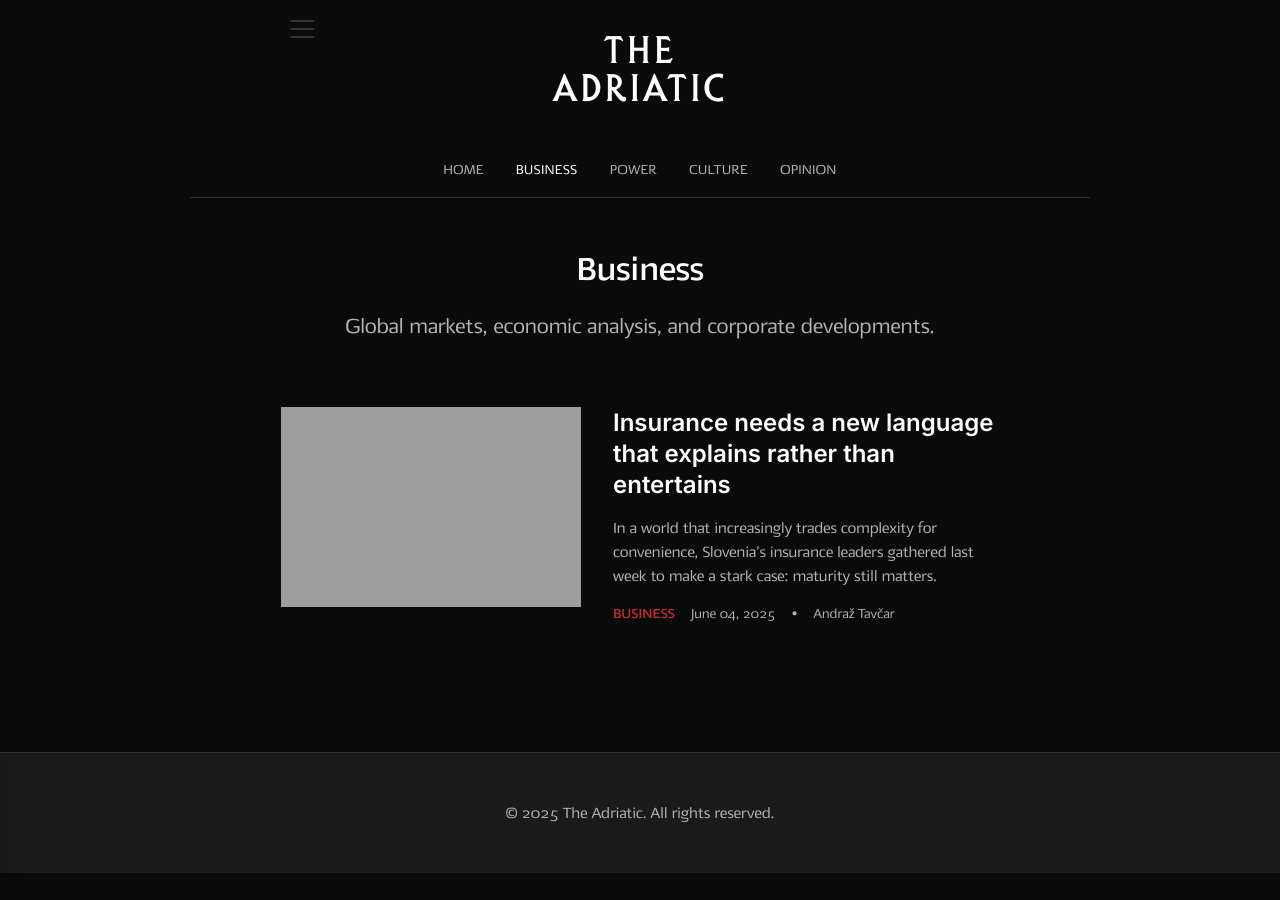
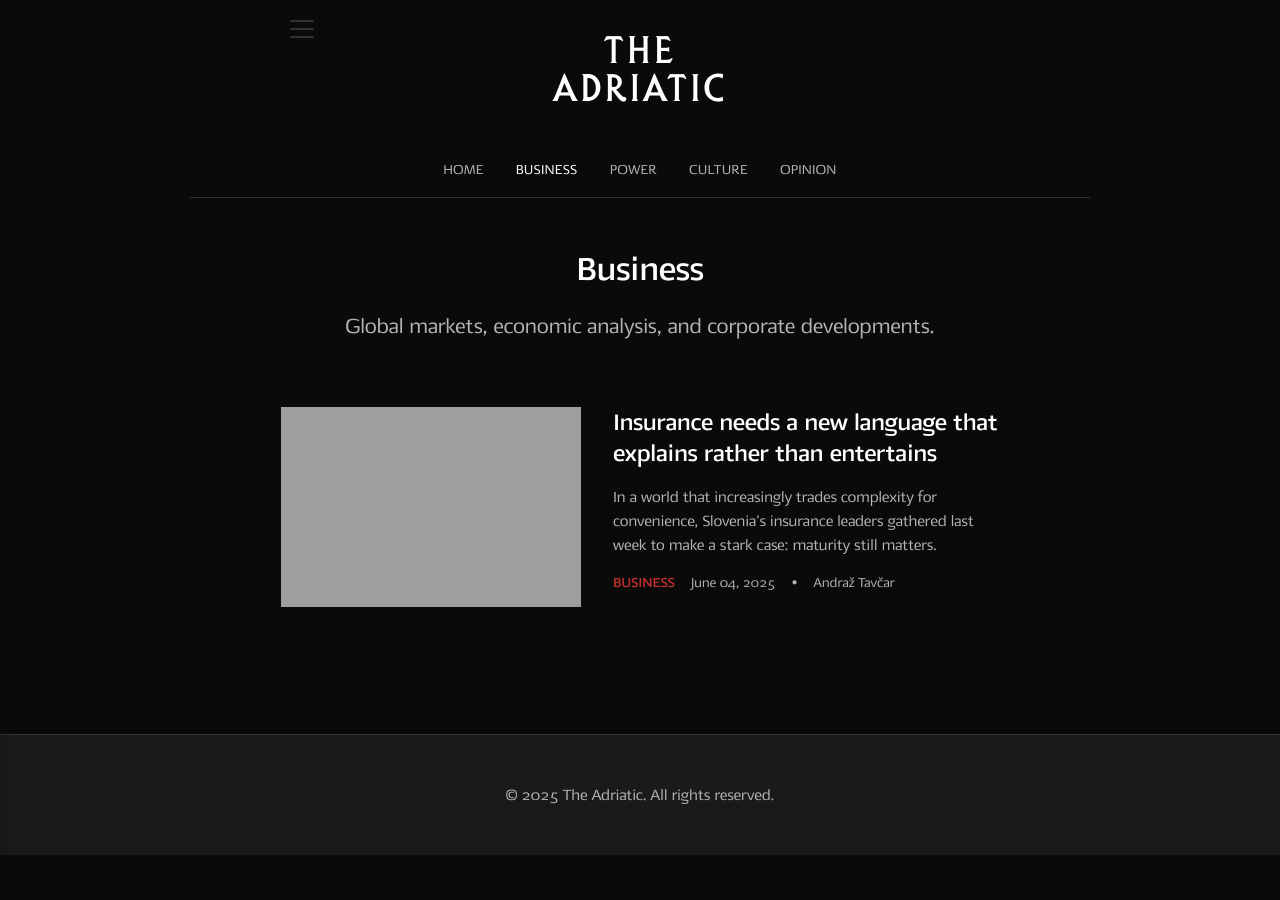
Before and after one commit to tfhoerest/azt, a Jekyll site: the page built from business.html, in a window 1280 px wide. Built offline with Jekyll 4.4.1, drawn with Linux system fonts in a browser that asks for light colours; some web fonts are replaced.

Commit message:
Update category.html

```diff
--- a/_layouts/category.html
+++ b/_layouts/category.html
@@ -60,7 +60,7 @@
 }
 
 .post-card-content h2 {
-    font-family: 'Inter', 'Helvetica Neue', Helvetica, Arial, FreeSans, sans-serif;
+    font-family: 'Saj JY', 'Inter', 'Helvetica Neue', Helvetica, Arial, FreeSans, sans-serif;
     font-size: var(--z-ds-fontsize-24);
     font-weight: 600;
     color: var(--z-ds-color-text-100);
```
